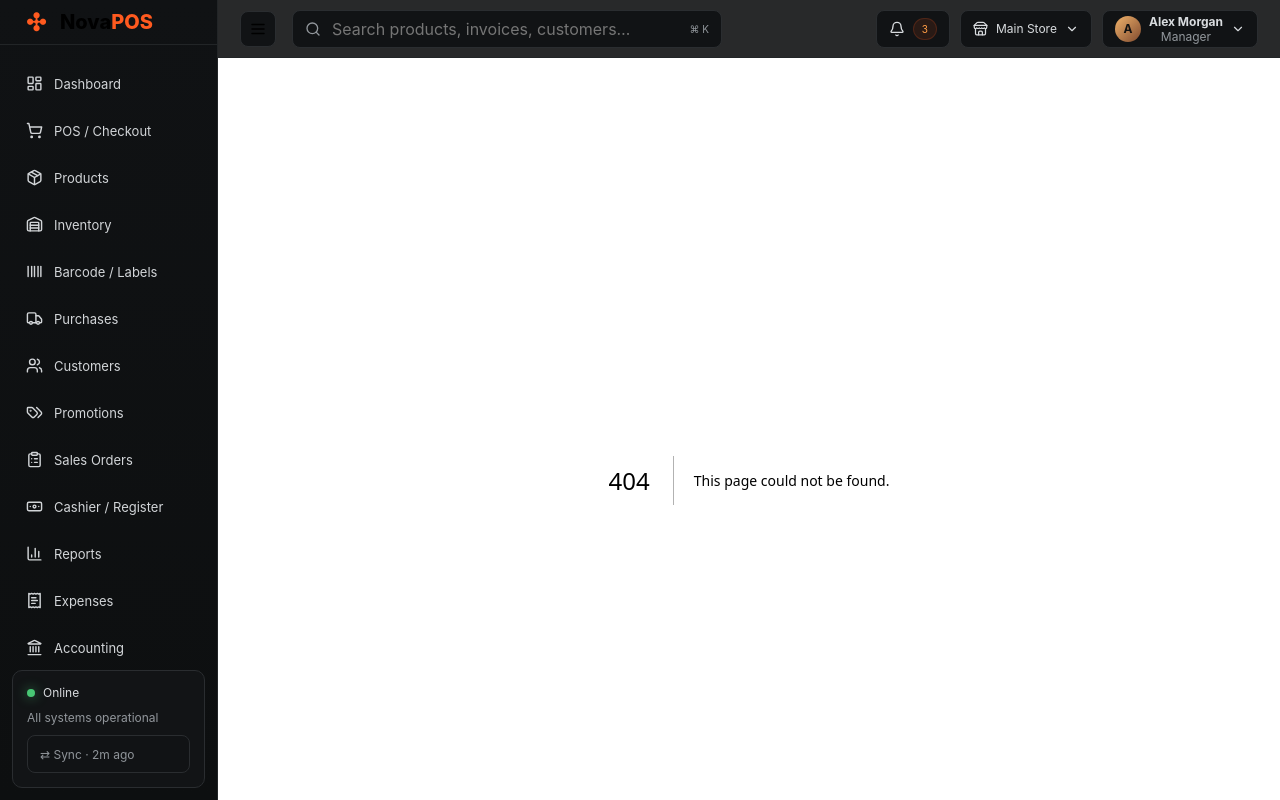
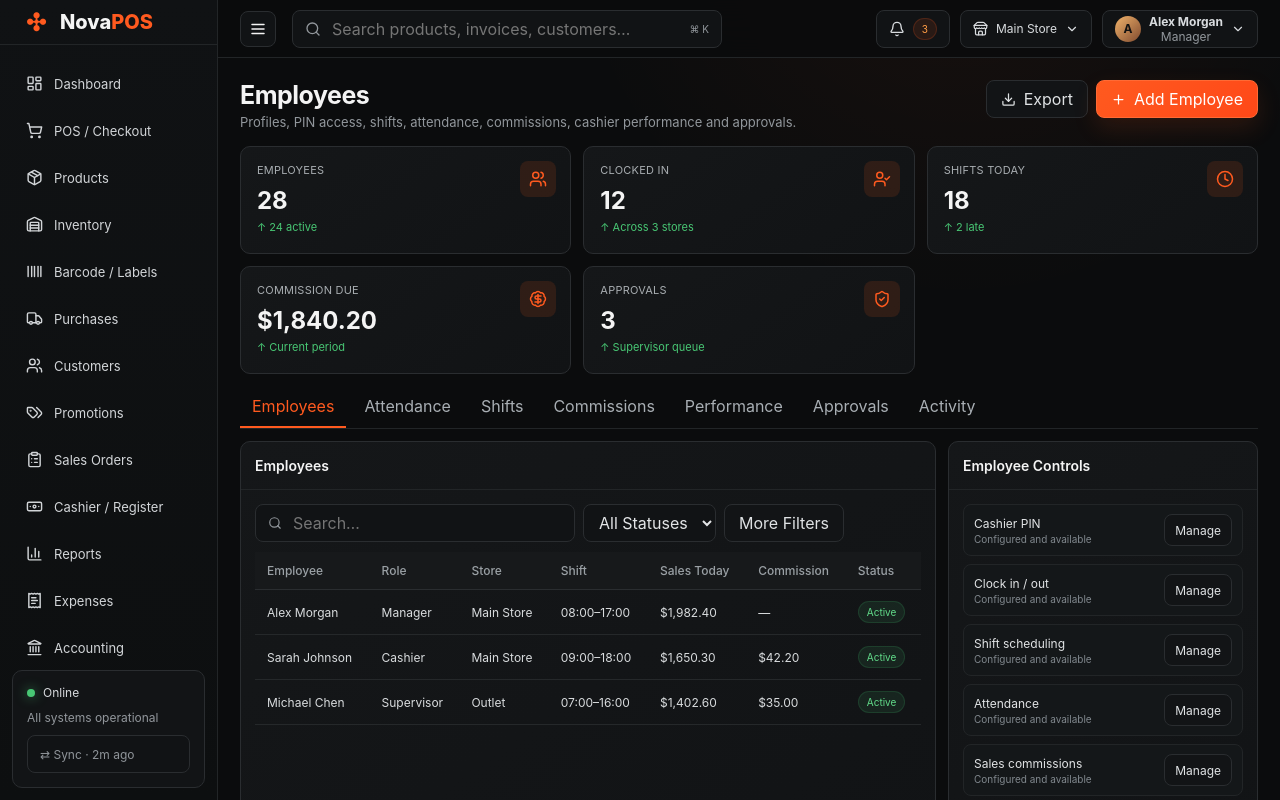
Before and after one commit to heshannamal/web7POS, a Next.js app in the folder frontend/: page /employees in a window 1280 px wide. Before the commit this address had no page. Shown: the top 800 px of the page. Built offline with nearby package versions, Linux system fonts and the light colour scheme.

Commit message:
Add employee management UI

```diff
--- /dev/null
+++ b/frontend/app/employees/page.tsx
@@ -0,0 +1,9 @@
+import { FeaturePage } from '@/components/feature-page';
+import { Users, UserCheck, Clock, BadgeDollarSign, ShieldCheck } from 'lucide-react';
+export default function Employees(){return <FeaturePage title="Employees" subtitle="Profiles, PIN access, shifts, attendance, commissions, cashier performance and approvals." primaryLabel="Add Employee" cards={[
+{title:'Employees',value:'28',note:'24 active',icon:Users},{title:'Clocked In',value:'12',note:'Across 3 stores',icon:UserCheck},{title:'Shifts Today',value:'18',note:'2 late',icon:Clock},{title:'Commission Due',value:'$1,840.20',note:'Current period',icon:BadgeDollarSign},{title:'Approvals',value:'3',note:'Supervisor queue',icon:ShieldCheck}
+]} tabs={['Employees','Attendance','Shifts','Commissions','Performance','Approvals','Activity']} columns={['Employee','Role','Store','Shift','Sales Today','Commission','Status']} rows={[
+{Employee:'Alex Morgan',Role:'Manager',Store:'Main Store',Shift:'08:00–17:00','Sales Today':'$1,982.40',Commission:'—',Status:'Active'},
+{Employee:'Sarah Johnson',Role:'Cashier',Store:'Main Store',Shift:'09:00–18:00','Sales Today':'$1,650.30',Commission:'$42.20',Status:'Active'},
+{Employee:'Michael Chen',Role:'Supervisor',Store:'Outlet',Shift:'07:00–16:00','Sales Today':'$1,402.60',Commission:'$35.00',Status:'Active'},
+]} sideTitle="Employee Controls" sideItems={['Cashier PIN','Clock in / out','Shift scheduling','Attendance','Sales commissions','Supervisor approvals','Activity logs']}/>}
```
